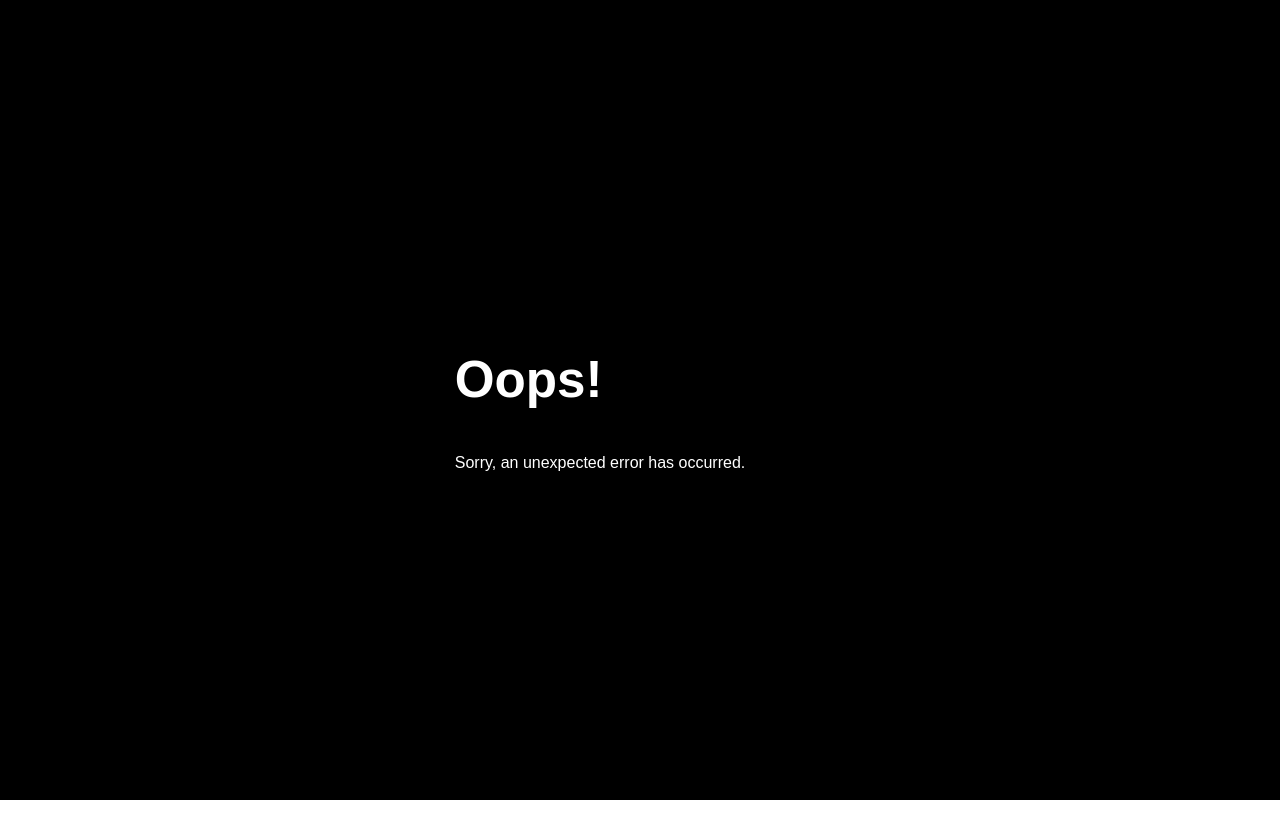
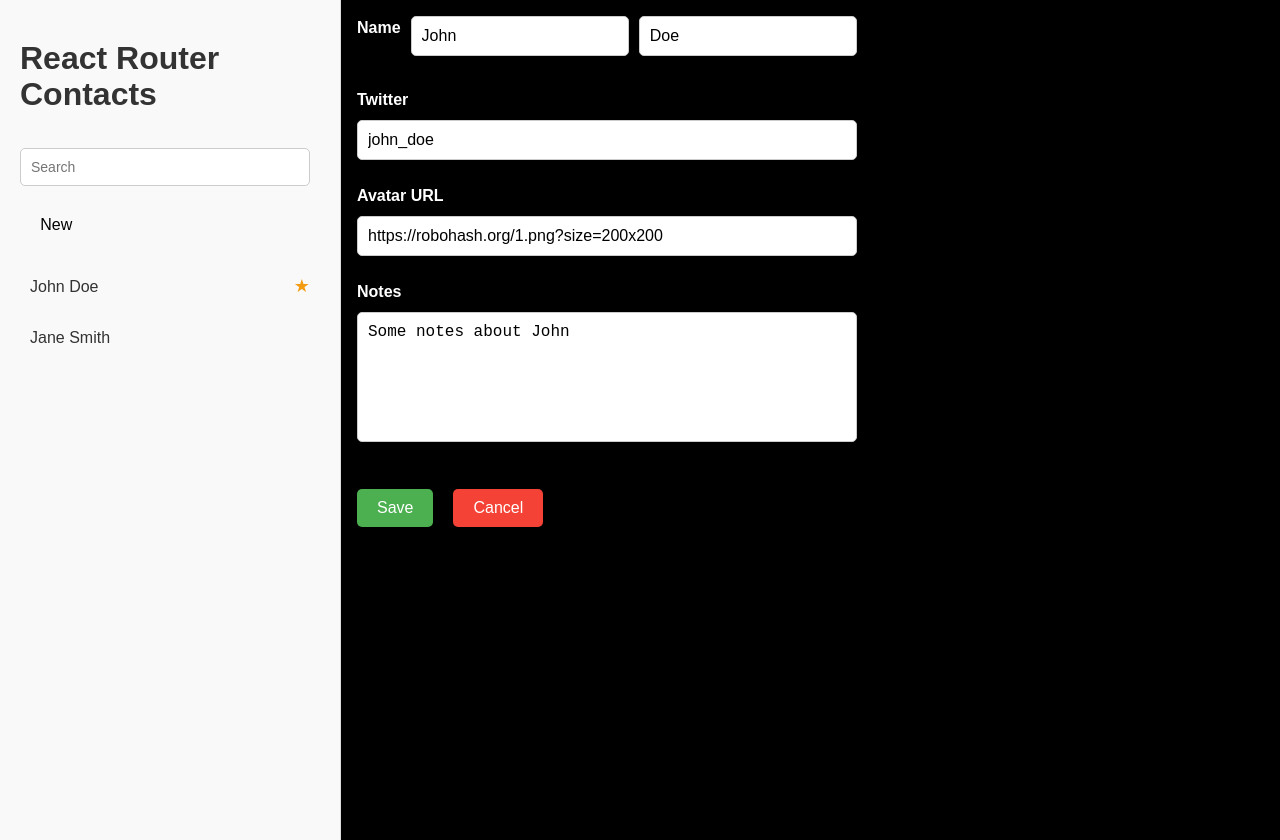
Before and after one commit to kimanthigregory/react-router, a React (Vite) app: page /contacts/1/edit in a window 1280 px wide. Before the commit the page ends 800 px from the top, so only its background shows below. Built offline with nearby package versions, Linux system fonts and the light colour scheme.

Commit message:
add edit route and add new contact

```diff
--- a/src/main.jsx
+++ b/src/main.jsx
@@ -5,10 +5,12 @@ import { createBrowserRouter, Route, RouterProvider } from "react-router-dom";
 import Root, {
   loader as rootLoader,
   action as rootAction,
+  action,
 } from "./routes/root";
 import ErrorPage from "./error-page";
 import "./index.css";
 import Contact, { loader as contactLoader } from "./routes/contact";
+import EditContact, { action as editAction } from "./routes/edit";
 
 const router = createBrowserRouter([
   {
@@ -19,9 +21,15 @@ const router = createBrowserRouter([
     action: rootAction,
     children: [
       {
-        path: "contacts:contactId",
+        path: "contacts/:contactId",
         element: <Contact />,
         loader: contactLoader,
+      },
+      {
+        path: "contacts/:contactId/edit",
+        element: <EditContact />,
+        loader: contactLoader,
+        action: editAction,
       },
     ],
   },
--- a/src/routes/contact.css
+++ b/src/routes/contact.css
@@ -28,6 +28,7 @@ body {
   display: flex;
   align-items: center;
   gap: 10px;
+  color: white;
 }
 
 #contact h1 button {
@@ -65,6 +66,7 @@ body {
   border-radius: 4px;
   cursor: pointer;
   margin-right: 10px;
+  margin-top: 10px;
 }
 
 #contact button:hover {
--- a/src/routes/contact.jsx
+++ b/src/routes/contact.jsx
@@ -15,7 +15,7 @@ export async function loader({ params }) {
 
 export default function Contact() {
   const { contact } = useLoaderData();
-  console.log(params.contactId);
+
   return (
     <div id="contact">
       <div>
--- a/src/routes/contacts.js
+++ b/src/routes/contacts.js
@@ -1,5 +1,4 @@
-export async function getContacts() {
-  return [
+let contacts = [
   {
     id: "1",
     first: "John",
@@ -19,22 +18,43 @@ export async function getContacts() {
     favorite: false,
   },
 ];
+
+console.log(contacts);
+export async function getContacts() {
+  return contacts;
 }
 
-export async function createContacts(newContact) {
-  // Simulate generating a new contact ID (e.g., from the server or database)
-  const contactId = Date.now().toString(); // Using timestamp as unique ID
-
-  // Simulate the new contact data
+export async function createContacts() {
+  const contactId = Date.now().toString(); // Unique ID
   const createdContact = {
     id: contactId,
-    first: newContact.first || "",
-    last: newContact.last || "",
-    favorite: newContact.favorite || false,
+    first: "",
+    last: "",
+    favorite: false,
+    twitter: "",
+    notes: "",
+    avatar: ``,
   };
 
-  // In a real-world scenario, here we would save the contact to a database or API.
-  // For this example, we will just return the created contact.
-
+  contacts.push(createdContact); // Add the new contact to the list
   return createdContact;
 }
+
+// Function to update the contact
+export async function updateContact(contactId, updatedFields) {
+  const contactIndex = contacts.findIndex(
+    (contact) => contact.id === contactId
+  );
+  if (contactIndex === -1) {
+    throw new Error(`Contact with ID ${contactId} not found`);
+  }
+  console.log(updatedFields);
+
+  // Update the contact's fields
+  contacts[contactIndex] = {
+    ...contacts[contactIndex],
+    ...updatedFields,
+  };
+
+  return contacts[contactIndex]; // Return the updated contact
+}
--- /dev/null
+++ b/src/routes/edit.css
@@ -0,0 +1,70 @@
+/* edit.css */
+
+/* General form styling */
+#contact-form {
+  display: flex;
+  flex-direction: column;
+  gap: 1rem; /* Spacing between form elements */
+  max-width: 500px;
+  margin: 0 auto; /* Center the form */
+  font-family: Arial, sans-serif;
+  padding-left: 1rem;
+}
+
+/* Input and textarea styling */
+#contact-form input,
+#contact-form textarea {
+  width: 100%; /* Make inputs span the form's width */
+  padding: 10px;
+  border: 1px solid #ccc;
+  border-radius: 5px;
+  font-size: 16px;
+  box-sizing: border-box;
+}
+
+#contact-form textarea {
+  resize: none; /* Prevent resizing */
+}
+
+/* Label and span styling */
+#contact-form label,
+#contact-form span {
+  display: block;
+  font-weight: bold;
+  margin-bottom: 0.5rem;
+}
+
+/* Name inputs on the same line */
+#contact-form p {
+  display: flex;
+  gap: 10px; /* Space between the first and last name inputs */
+}
+
+#contact-form p input {
+  flex: 1; /* Make both inputs equal width */
+}
+
+/* Buttons styling */
+#contact-form button {
+  padding: 10px 20px;
+  font-size: 16px;
+  border: none;
+  border-radius: 5px;
+  cursor: pointer;
+}
+
+#contact-form button[type="submit"] {
+  background-color: #4caf50; /* Green for save */
+  color: white;
+}
+
+#contact-form button[type="button"] {
+  background-color: #f44336; /* Red for cancel */
+  color: white;
+  margin-left: 10px; /* Add spacing between buttons */
+}
+
+/* Button hover effects */
+#contact-form button:hover {
+  opacity: 0.9;
+}
--- /dev/null
+++ b/src/routes/edit.jsx
@@ -0,0 +1,64 @@
+import { Form, useLoaderData, redirect } from "react-router-dom";
+import "./edit.css";
+import { updateContact } from "./contacts";
+
+export async function action({ request, params }) {
+  const formData = await request.formData();
+  const updates = Object.fromEntries(formData);
+  console.log(updates);
+  await updateContact(params.contactId, updates);
+  return redirect(`/contacts/${params.contactId}`);
+}
+
+export default function EditContact() {
+  const { contact } = useLoaderData();
+
+  return (
+    <Form method="post" id="contact-form">
+      <p>
+        <span>Name</span>
+        <input
+          placeholder="First"
+          aria-label="First name"
+          type="text"
+          name="first"
+          defaultValue={contact?.first}
+        />
+        <input
+          placeholder="Last"
+          aria-label="Last name"
+          type="text"
+          name="last"
+          defaultValue={contact?.last}
+        />
+      </p>
+      <label>
+        <span>Twitter</span>
+        <input
+          type="text"
+          name="twitter"
+          placeholder="@jack"
+          defaultValue={contact?.twitter}
+        />
+      </label>
+      <label>
+        <span>Avatar URL</span>
+        <input
+          placeholder="https://example.com/avatar.jpg"
+          aria-label="Avatar URL"
+          type="text"
+          name="avatar"
+          defaultValue={contact?.avatar}
+        />
+      </label>
+      <label>
+        <span>Notes</span>
+        <textarea name="notes" defaultValue={contact?.notes} rows={6} />
+      </label>
+      <p>
+        <button type="submit">Save</button>
+        <button type="button">Cancel</button>
+      </p>
+    </Form>
+  );
+}
--- a/src/routes/root.jsx
+++ b/src/routes/root.jsx
@@ -1,19 +1,15 @@
 import "../routes/router.css";
-import { Outlet, Link, useLoaderData, Form } from "react-router-dom";
+import { Outlet, Link, useLoaderData, Form, redirect } from "react-router-dom";
 import { getContacts, createContacts } from "./contacts";
 
-export async function loader({ params }) {
-  const contacts = await getContacts();
-  const contact = contacts.find((c) => c.id === params.contactId);
-  if (!contact) {
-    throw new Response("Not Found", { status: 404 });
-  }
-  return { contact };
+export async function loader() {
+  const contacts = await getContacts(); // Fetch all contacts
+  return { contacts }; // Return the contacts to the component
 }
 
 export async function action() {
-  const newContact = await createContacts();
-  return { newContact };
+  const contact = await createContacts();
+  return redirect(`/contacts/${contact.id}/edit`);
 }
 export default function Root() {
   const { contacts } = useLoaderData();
--- a/src/routes/router.css
+++ b/src/routes/router.css
@@ -5,58 +5,58 @@
 #root {
   display: flex;
 }
+/* General Layout */
 #sidebar {
-  width: 300px;
+  width: 300px; /* Fixed width for sidebar */
   padding: 20px;
-  background-color: #f4f4f4;
-  border-right: 2px solid #ddd;
-  min-height: 100vh;
-  font-family: Arial, sans-serif;
+  background-color: #f9f9f9; /* Light gray background */
+  border-right: 1px solid #ddd; /* Subtle border */
+  height: 100vh; /* Full-height sidebar */
+  display: flex;
+  flex-direction: column;
+  gap: 20px;
 }
-
 #sidebar h1 {
-  font-size: 1.5rem;
+  font-size: 2rem;
   color: #333;
   margin-bottom: 1rem;
 }
-
-/* Forms */
-form {
-  margin-bottom: 1rem;
-}
-
+/* Search Form */
 #search-form {
   display: flex;
   gap: 10px;
-  margin-bottom: 15px;
+  margin-bottom: 20px;
 }
 
-#search-form input {
-  flex: 1;
-  padding: 8px;
+#search-form input[type="search"] {
+  width: 100%;
+  padding: 10px;
   border: 1px solid #ccc;
   border-radius: 5px;
-  font-size: 1rem;
+  font-size: 14px;
+  color: #333;
 }
 
 #search-form button {
+  padding: 10px 15px;
   background-color: #007bff;
   color: #fff;
   border: none;
-  padding: 8px 12px;
   border-radius: 5px;
-  font-size: 1rem;
   cursor: pointer;
+  font-size: 14px;
+  font-weight: bold;
 }
 
 #search-form button:hover {
-  background-color: #0056b3;
+  background-color: #0056b3; /* Darker blue on hover */
 }
 
-/* Navigation */
+/* Contact List */
 nav ul {
-  list-style: none;
+  list-style-type: none;
   padding: 0;
+  margin: 0;
 }
 
 nav ul li {
@@ -65,16 +65,42 @@ nav ul li {
 
 nav ul li a {
   text-decoration: none;
-  color: #007bff;
-  font-size: 1rem;
+  font-size: 16px;
+  color: #333;
+  padding: 8px 10px;
+  border-radius: 5px;
+  display: flex;
+  justify-content: space-between;
+  align-items: center;
 }
 
 nav ul li a:hover {
-  text-decoration: underline;
+  background-color: #e0e0e0; /* Subtle gray background */
 }
 
-/* Detail section styling */
-#detail {
-  /* margin-left: 320px; */
-  padding: 20px;
+nav ul li a:focus,
+nav ul li a.selected {
+  background-color: #007bff; /* Highlight selected */
+  color: #fff; /* White text on highlight */
 }
+
+/* Favorite Star */
+nav ul li a span {
+  color: #f39c12; /* Gold color for the star */
+  font-size: 18px;
+}
+
+/* Empty State */
+nav p {
+  color: #888;
+  font-style: italic;
+}
+
+/* Responsive Design */
+@media (max-width: 768px) {
+  #sidebar {
+    width: 100%;
+    border-right: none;
+    border-bottom: 1px solid #ddd;
+  }
+}
```
Lines whose indentation alone changed are shown as unchanged.
